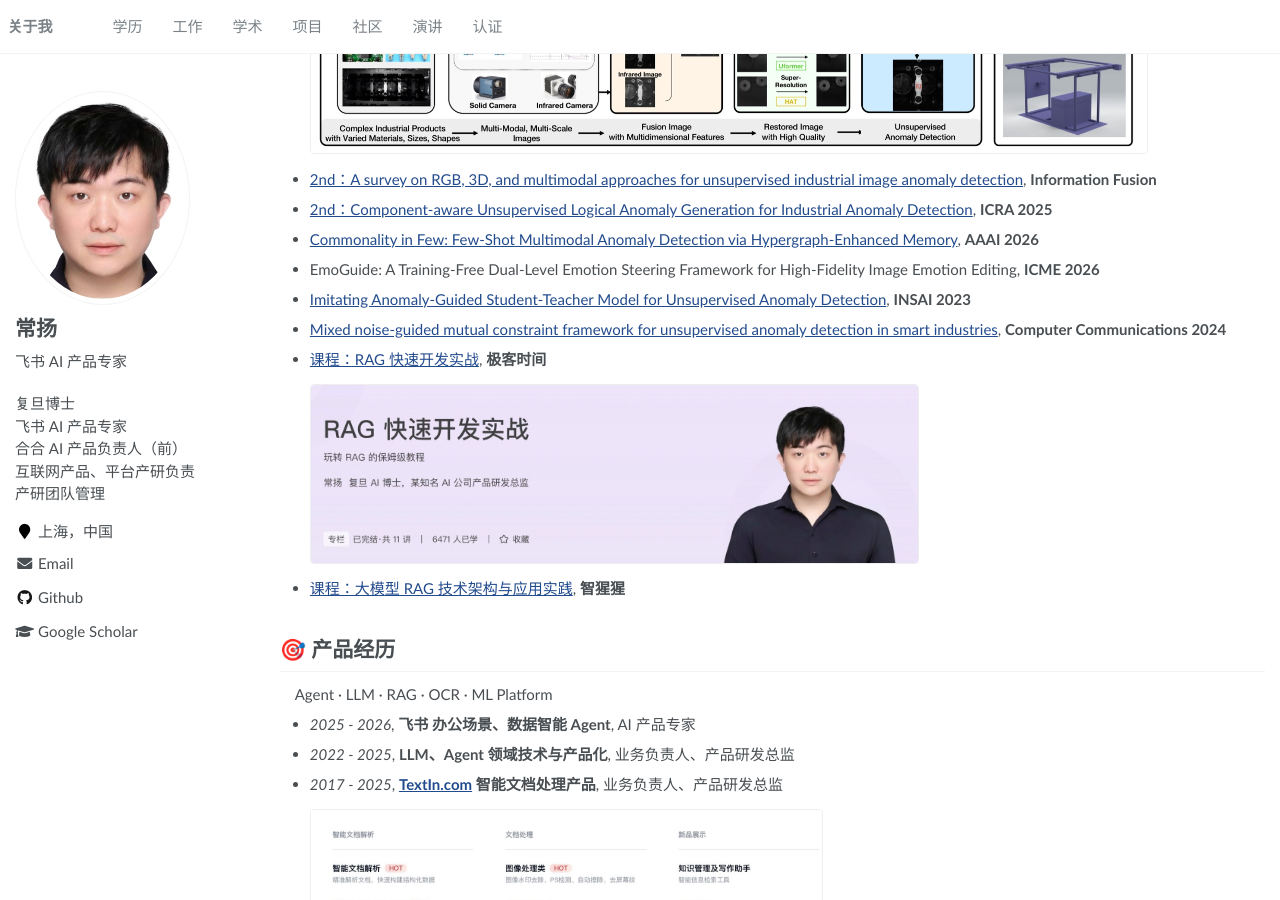
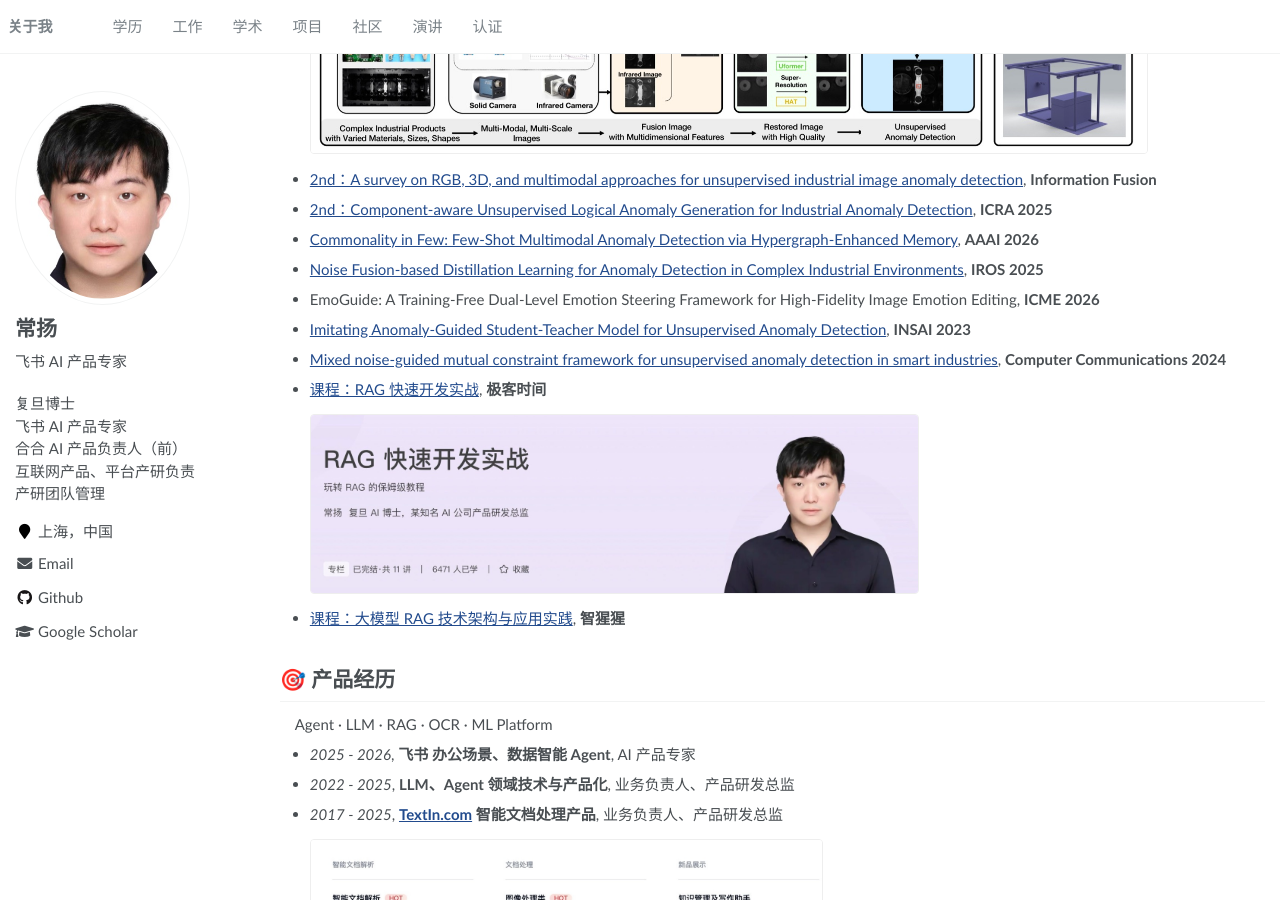
Before and after one commit to yangchangcy/yangchangcy.github.io, a Jekyll site: the page built from _pages/about.md, in a window 1280 px wide and 900 px high, scrolled down 1379 px. Built offline with Jekyll 4.4.1, drawn with Linux system fonts in a browser that asks for light colours.

Commit message:
新增 IROS 2025 论文

```diff
--- a/_pages/about.md
+++ b/_pages/about.md
@@ -59,6 +59,8 @@
 - [2nd：Component-aware Unsupervised Logical Anomaly Generation for Industrial Anomaly Detection](https://arxiv.org/pdf/2502.11712), **ICRA 2025**
 
 - [Commonality in Few: Few-Shot Multimodal Anomaly Detection via Hypergraph-Enhanced Memory](/files/Commonality_in_Few_Few-Shot_Multimodal_Anomaly_Detection_via_Hypergraph-Enhanced_Memory.pdf), **AAAI 2026**
+
+- [Noise Fusion-based Distillation Learning for Anomaly Detection in Complex Industrial Environments](https://ieeexplore.ieee.org/abstract/document/11247510/), **IROS 2025**
 
 - EmoGuide: A Training-Free Dual-Level Emotion Steering Framework for High-Fidelity Image Emotion Editing, **ICME 2026**
 
```
